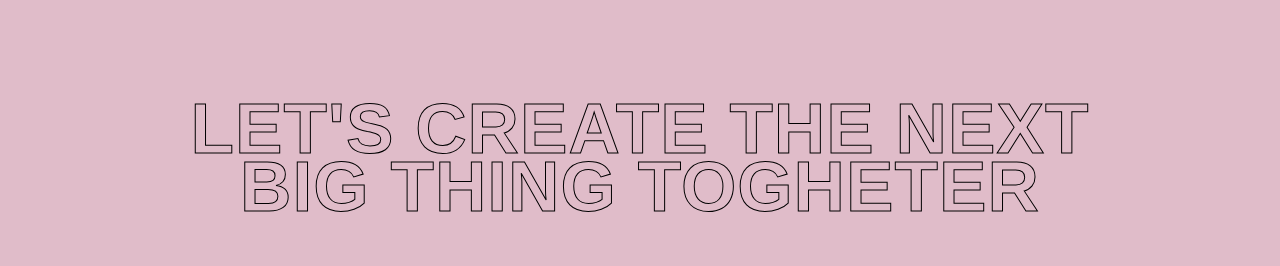
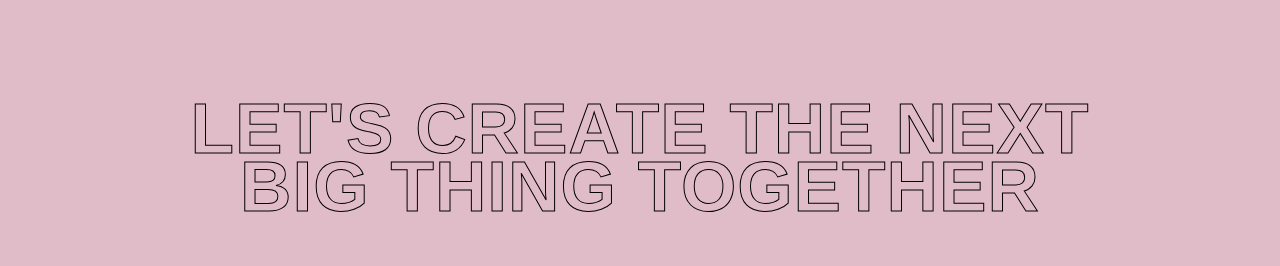
Before and after one commit to davexclusive/davideursida, a plain HTML site: page index.html in a window 1280 px wide. Shown: the part 4329-4595 px from the top of the page. Drawn offline with nearby package versions, Linux system fonts and the light colour scheme; files whose address does not match are found by name; a web font is replaced by a local one.

Commit message:
correct word

```diff
--- a/index.html
+++ b/index.html
@@ -180,10 +180,10 @@
                         <div class="subfooter_line subfooter_line--1">
                             <div class="col-md-12 subfooter_outline aos-init aos-animate" data-aos="menu-line" data-aos-duration="700"
                                 data-aos-delay="0" data-aos-once="true" data-aos-trigger="subfooter">
-                                big thing togheter
+                                big thing together
                         </div>
                             <div class="subfooter_fill">
-                                <div class="col-md-12 subfooter_inner"> big thing togheter
+                                <div class="col-md-12 subfooter_inner"> big thing together
                                 </div>
                             </div>
                         </div>
```
